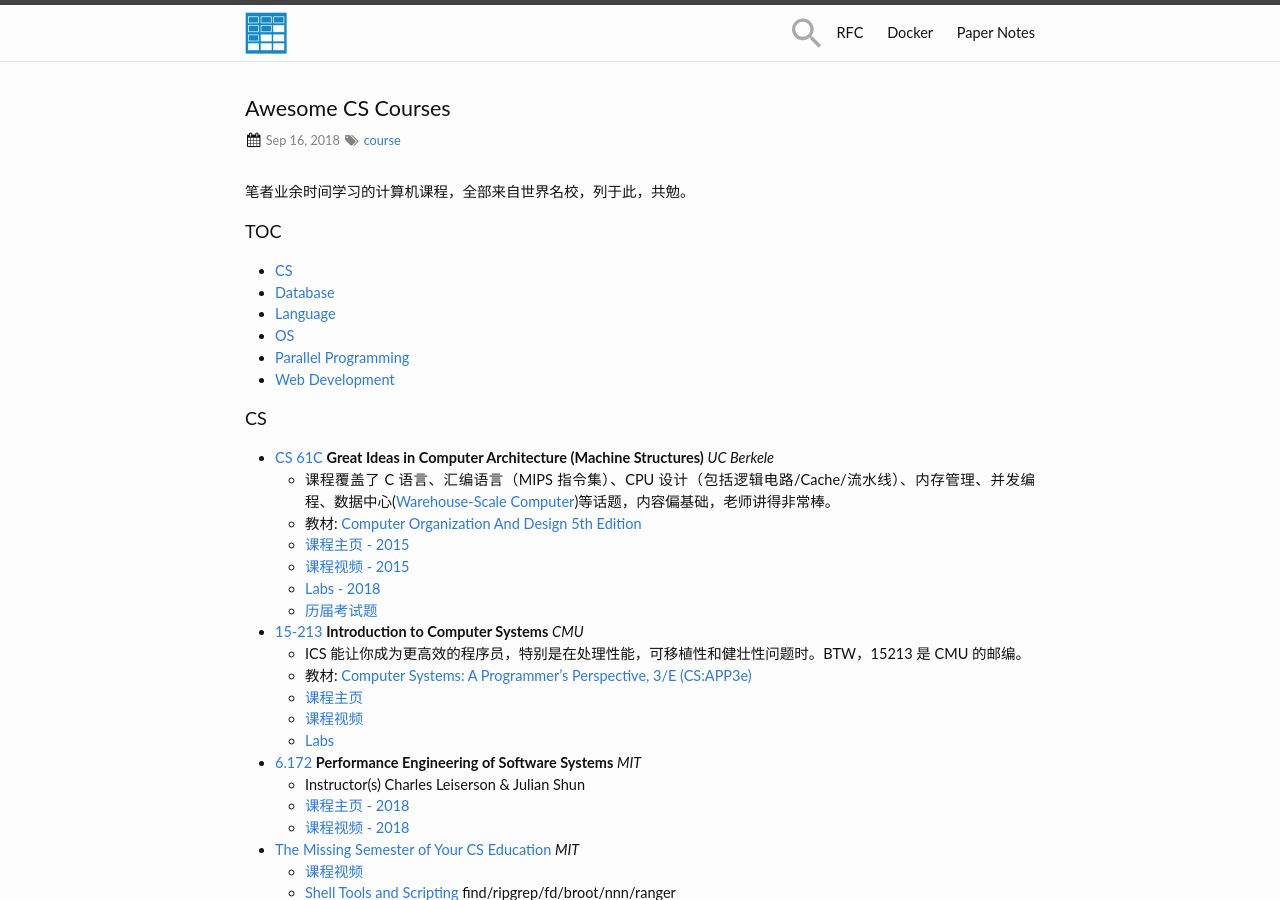
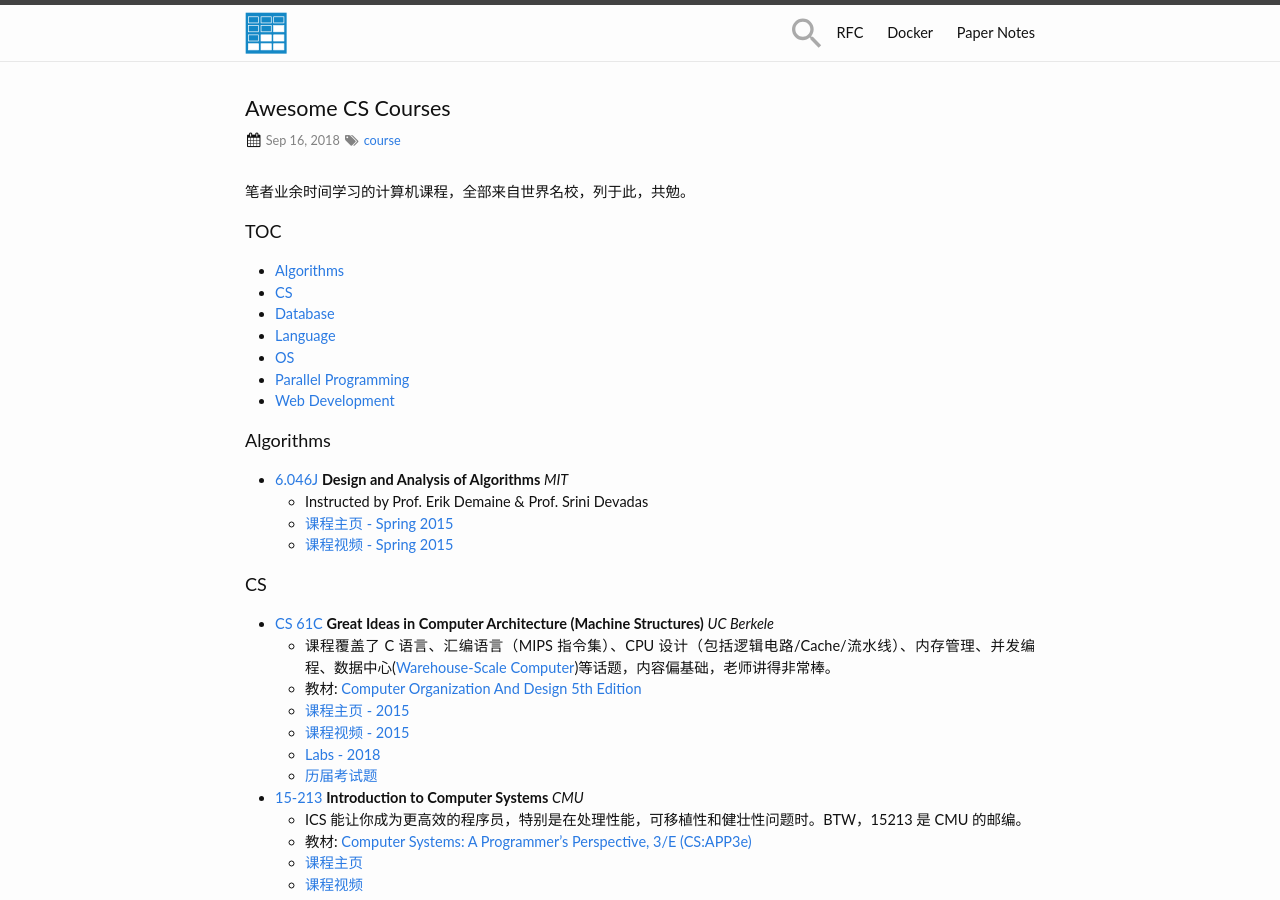
Before and after one commit to zhjwpku/zhjwpku.github.io, a Jekyll site: the page built from _posts/2018-09-16-awesome-cs-courses.md, in a window 1280 px wide and 900 px high. Built offline with Jekyll 4.4.1, drawn with Linux system fonts in a browser that asks for light colours; comment, search, counter and statistics services are not loaded.

Commit message:
add 6-046JS15
Signed-off-by: Junwang Zhao <zhjwpku@gmail.com>

```diff
--- a/_posts/2018-09-16-awesome-cs-courses.md
+++ b/_posts/2018-09-16-awesome-cs-courses.md
@@ -9,12 +9,20 @@
 笔者业余时间学习的计算机课程，全部来自世界名校，列于此，共勉。
 
 <h4>TOC</h4>
+- [Algorithms](#algorithms)
 - [CS](#cs)
 - [Database](#database)
 - [Language](#language)
 - [OS](#os)
 - [Parallel Programming](#parallel-programming)
 - [Web Development](#web-development)
+
+#### Algorithms
+
+- [6.046J][6046J] **Design and Analysis of Algorithms** *MIT*
+  - Instructed by Prof. Erik Demaine & Prof. Srini Devadas
+  - [课程主页 - Spring 2015][6046J]
+  - [课程视频 - Spring 2015][6046J-video]
 
 #### CS
 
```
Also changed, not shown: other parts of _posts/2018-09-16-awesome-cs-courses.md (+2 -0 lines).
